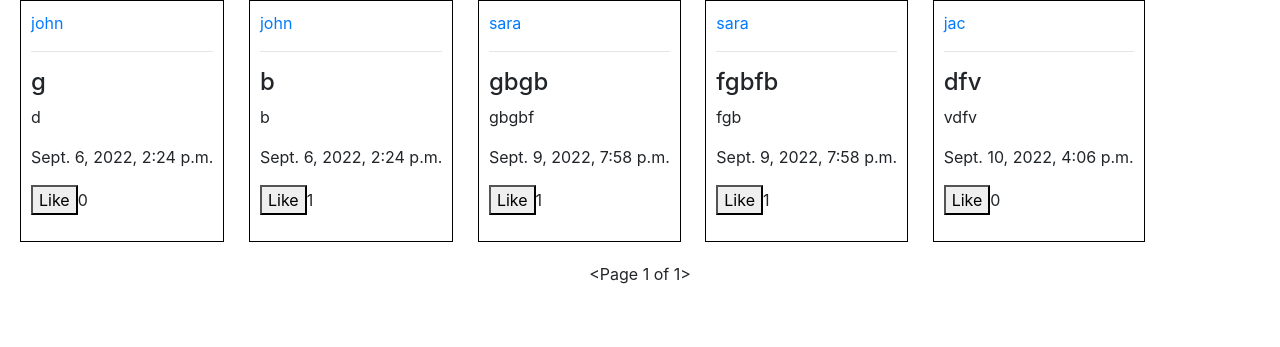
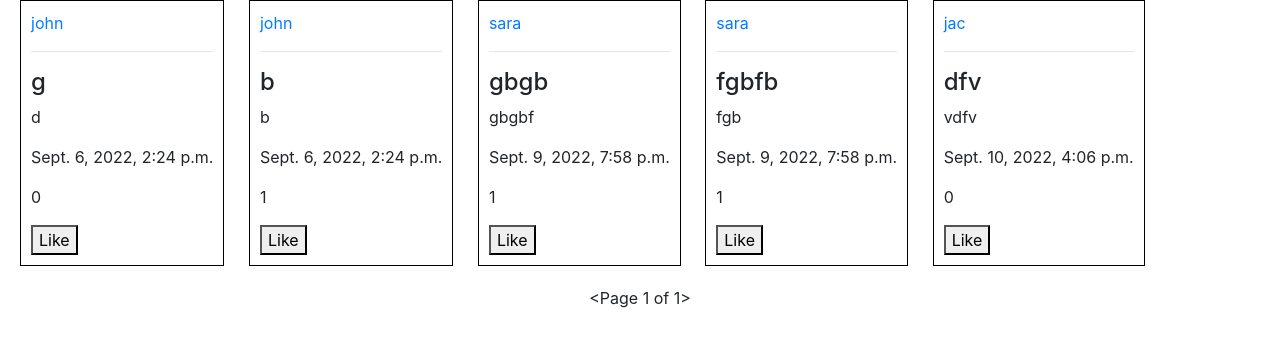
Before and after one commit to amior1579/Network, a Django app: page /following_posts in a window 1280 px wide. Shown: the part 56-403 px from the top of the page. Run offline with Django 3.2, Linux system fonts and the light colour scheme; a user stored in the database is signed in; data comes from the database, SQL or seed files in the repository; both versions use the stored data as it was after the commit; some libraries are stand-ins or nearby versions.

Commit message:
create like system in following_posts page

```diff
--- a/network/templates/network/following_posts.html
+++ b/network/templates/network/following_posts.html
@@ -5,7 +5,7 @@
 {% block head %}
     <title>All Posts</title>
     <link rel="stylesheet" href="{% static 'network/all_posts_style.css' %}">
-    <script src="{% static 'network/all_posts.js' %}"></script>
+    <script src="{% static 'network/all_post.js' %}"></script>
 {% endblock %}
 
 {% block body %}
@@ -17,8 +17,13 @@
                 <h4>{{all_posts.post_title}}</h4>
                 <p>{{all_posts.post_description}}</p>
                 <p>{{all_posts.post_date}}</p>
-                <p id="like_count"><button value="{{all_posts.id}}" id="like_button">Like</button>{{all_posts.post_likes.count}}</p>
+                <p id="like_count_{{all_posts.id}}">{{all_posts.post_likes.count}}</p>
 
+                {% if user not in all_posts.post_likes.all%}
+                    <button value="{{all_posts.id}}" id="like_button_{{all_posts.id}}">Like</button>
+                {% else %}
+                    <button value="{{all_posts.id}}" id="like_button_{{all_posts.id}}">Unlike</button>
+                {% endif %}
 
             </div>
         </li>
```
Also changed, not shown: db.sqlite3.
